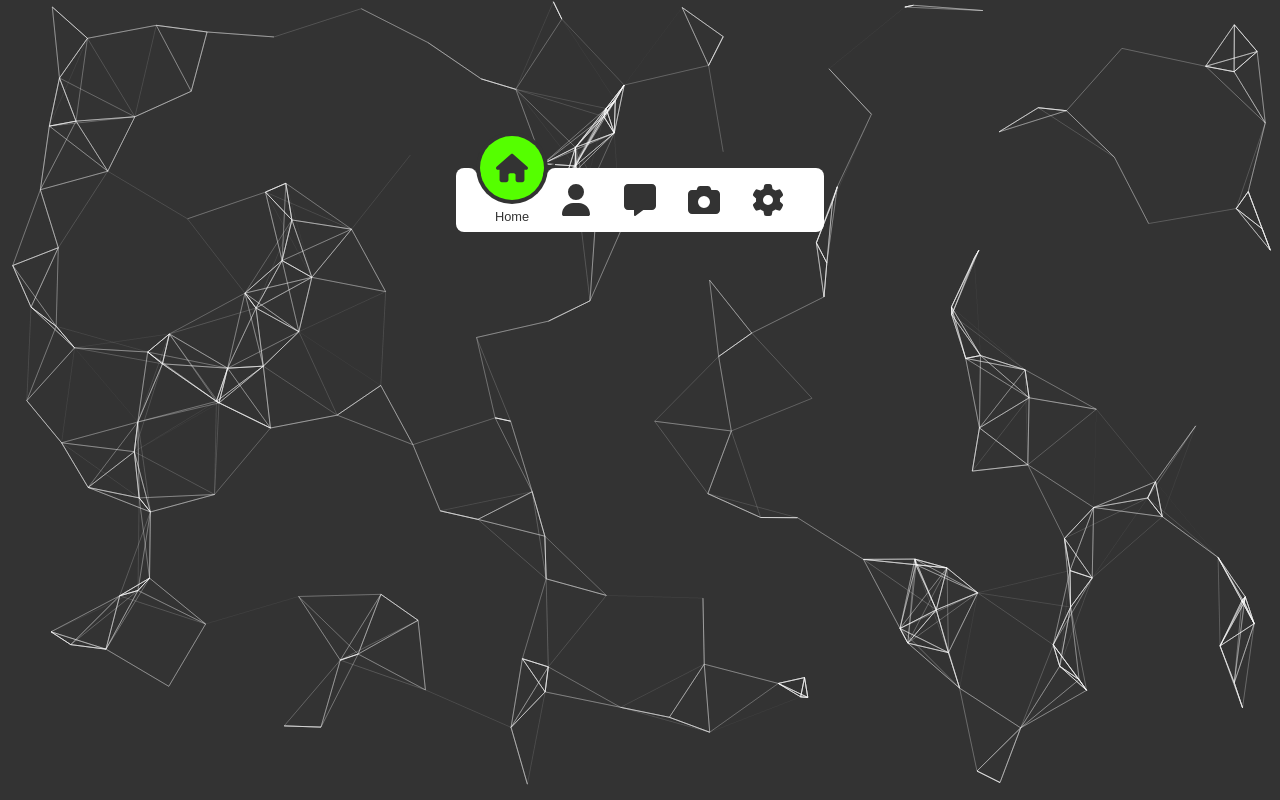
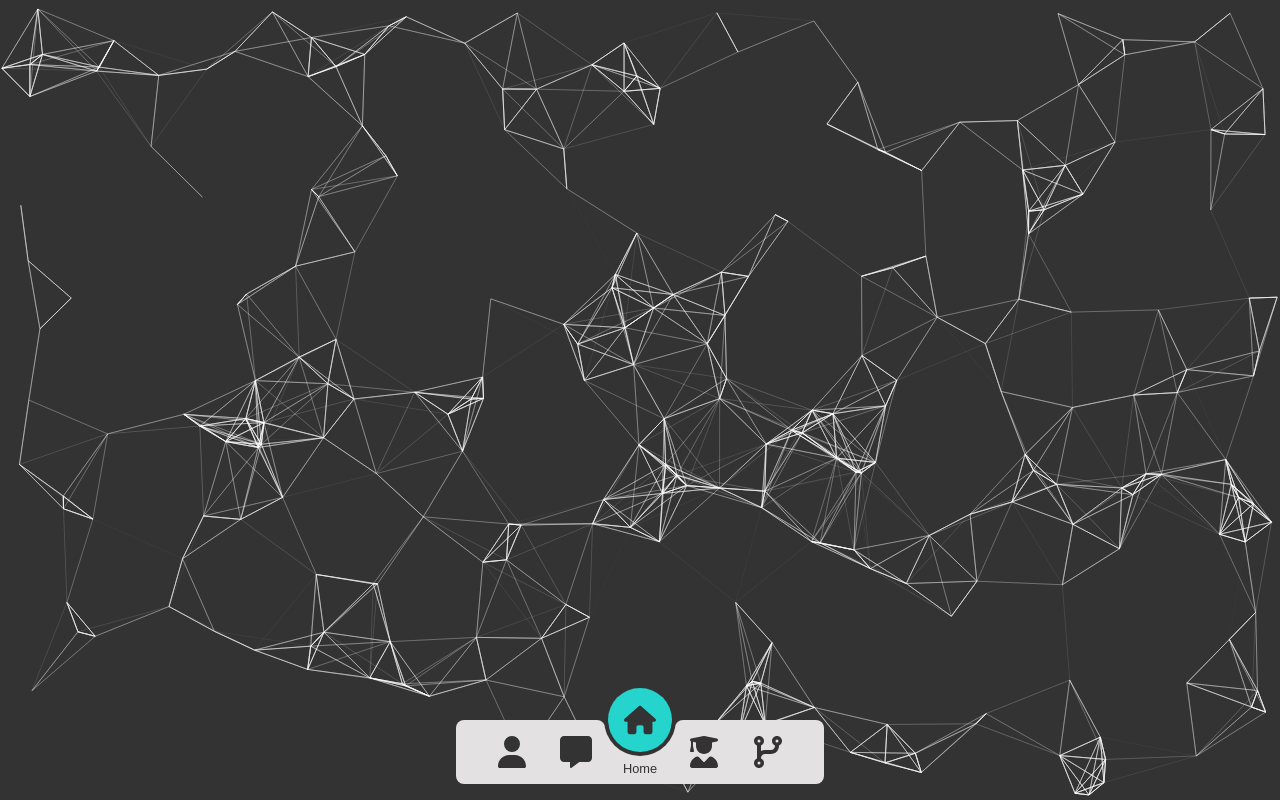
Before and after one commit to dannycoll/front-end-dev, a Next.js app: page / in a window 1280 px wide. Built offline with nearby package versions, Linux system fonts and the light colour scheme.

Commit message:
Update styles + move particle settings

```diff
--- a/components/Navbar/Navbar.jsx
+++ b/components/Navbar/Navbar.jsx
@@ -1,46 +1,56 @@
-import { FontAwesomeIcon } from "@fortawesome/react-fontawesome";
+import { FontAwesomeIcon } from '@fortawesome/react-fontawesome';
 import {
-  faCamera,
-  faGear,
+  faLightbulb,
+  faBriefcase,
   faHouse,
   faMessage,
   faUser,
-} from "@fortawesome/free-solid-svg-icons";
-import styles from "../../styles/Navbar.module.css";
-import { useState } from "react";
+  faCodeBranch,
+  faUserGraduate,
+} from '@fortawesome/free-solid-svg-icons';
+import styles from '../../styles/Navbar.module.css';
+import { useState } from 'react';
 
 const Navbar = () => {
-  const [indictatorPosition, setIndicatorPosition] = useState(0);
+  const [indictatorPosition, setIndicatorPosition] = useState(2);
 
-  const handleClick = (e) => {
+  const handleClick = e => {
     let anchor;
-    if (e.target.matches("a")) {
+    if (e.target.matches('a')) {
       anchor = e.target;
     } else {
-      anchor = e.target.closest("a");
+      anchor = e.target.closest('a');
     }
     if (anchor != null) {
-      const allAnchors = [...document.querySelectorAll("a")];
+      const allAnchors = [...document.querySelectorAll('a')];
       const index = allAnchors.indexOf(anchor);
       setIndicatorPosition(index);
     }
   };
   return (
-    <nav className={styles.navbarContainer} onClick={(e) => handleClick(e)}>
+    <nav className={styles.navbarContainer} onClick={e => handleClick(e)}>
       <ul className={styles.list}>
-        <div
-          style={{ "--position": indictatorPosition }}
-          data-indicator
-          className={styles.indicator}
-        >
+        <div style={{ '--position': indictatorPosition }} data-indicator className={styles.indicator}>
           <div className={styles.corners}></div>
         </div>
         <li>
-          <a
-            href="#"
-            className={indictatorPosition === 0 ? styles.active : ""}
-            onClick={(e) => handleClick(e)}
-          >
+          <a href="#" onClick={e => handleClick(e)} className={indictatorPosition === 0 ? styles.active : ''}>
+            <div className={styles.icon}>
+              <FontAwesomeIcon icon={faUser} />
+            </div>
+            <div className={styles.text}>About Me</div>
+          </a>
+        </li>
+        <li>
+          <a href="#" onClick={e => handleClick(e)} className={indictatorPosition === 1 ? styles.active : ''}>
+            <div className={styles.icon}>
+              <FontAwesomeIcon icon={faMessage} />
+            </div>
+            <div className={styles.text}>Contact</div>
+          </a>
+        </li>
+        <li>
+          <a href="#" className={indictatorPosition === 2 ? styles.active : ''} onClick={e => handleClick(e)}>
             <div className={styles.icon}>
               <FontAwesomeIcon icon={faHouse} />
             </div>
@@ -48,52 +58,20 @@ const Navbar = () => {
           </a>
         </li>
         <li>
-          <a
-            href="#"
-            onClick={(e) => handleClick(e)}
-            className={indictatorPosition === 1 ? styles.active : ""}
-          >
+          <a href="#" onClick={e => handleClick(e)} className={indictatorPosition === 3 ? styles.active : ''}>
             <div className={styles.icon}>
-              <FontAwesomeIcon icon={faUser} />
+              <FontAwesomeIcon icon={faUserGraduate} />
             </div>
-            <div className={styles.text}>Account</div>
+            <div className={styles.text}>Experience</div>
           </a>
         </li>
         <li>
-          <a
-            href="#"
-            onClick={(e) => handleClick(e)}
-            className={indictatorPosition === 2 ? styles.active : ""}
-          >
+          <a href="#" onClick={e => handleClick(e)} className={indictatorPosition === 4 ? styles.active : ''}>
             <div className={styles.icon}>
-              <FontAwesomeIcon icon={faMessage} />
+              <FontAwesomeIcon icon={faCodeBranch} />
             </div>
-            <div className={styles.text}>Messages</div>
-          </a>
-        </li>
-        <li>
-          <a
-            href="#"
-            onClick={(e) => handleClick(e)}
-            className={indictatorPosition === 3 ? styles.active : ""}
-          >
-            <div className={styles.icon}>
-              <FontAwesomeIcon icon={faCamera} />
-            </div>
-            <div className={styles.text}>Photos</div>
-          </a>
-        </li>
-        <li>
-          <a
-            href="#"
-            onClick={(e) => handleClick(e)}
-            className={indictatorPosition === 4 ? styles.active : ""}
-          >
-            <div className={styles.icon}>
-              <FontAwesomeIcon icon={faGear} />
-            </div>
-            <div className={styles.text} onClick={(e) => handleClick(e)}>
-              Settings
+            <div className={styles.text} onClick={e => handleClick(e)}>
+              Projects
             </div>
           </a>
         </li>
--- a/pages/index.js
+++ b/pages/index.js
@@ -1,120 +1,15 @@
 import Navbar from '../components/Navbar/Navbar';
 import Particles from 'react-tsparticles';
+import options from '../utils/particleOptions';
 
 export default function Home() {
-  const options = {
-    particles: {
-      number: {
-        value: 150,
-        density: {
-          enable: true,
-          area: 800,
-        },
-      },
-      color: {
-        value: ['#BD10E0', '#B8E986', '#50E3C2', '#FFD300', '#E86363'],
-      },
-      shape: {
-        type: 'line',
-        stroke: {
-          width: 0,
-          color: '#b6b2b2',
-        },
-      },
-      links: {
-        distance: 100,
-        enable: true,
-        width: 1,
-        opacity: 0.5,
-      },
-      opacity: {
-        value: 0.5211089197812949,
-        random: false,
-        animation: {
-          enable: true,
-          speed: 1,
-          minimumValue: 0.1,
-          sync: false,
-        },
-      },
-      size: {
-        value: 8.017060304327615,
-        random: true,
-        animation: {
-          enable: true,
-          speed: 12.181158184520175,
-          minimumValue: 0.1,
-          sync: false,
-        },
-      },
-      lineLinked: {
-        enable: false,
-        distance: 150,
-        color: '#c8c8c8',
-        opacity: 0.4,
-        width: 1,
-      },
-      move: {
-        enable: true,
-        speed: 1,
-        direction: 'none',
-        random: false,
-        straight: false,
-        outMode: 'bounce',
-        bounce: false,
-        attract: {
-          enable: false,
-          rotateX: 600,
-          rotateY: 1200,
-        },
-      },
-    },
-    interactivity: {
-      detectOn: 'canvas',
-      events: {
-        onHover: {
-          enable: true,
-          mode: 'connect',
-        },
-        onClick: {
-          enable: false,
-          mode: 'push',
-        },
-        resize: true,
-      },
-      modes: {
-        grab: {
-          distance: 400,
-          lineLinked: {
-            opacity: 1,
-          },
-        },
-        bubble: {
-          distance: 400,
-          size: 40,
-          duration: 2,
-          opacity: 8,
-          speed: 3,
-        },
-        connect: {},
-        repulse: {
-          distance: 200,
-          duration: 0.4,
-        },
-        push: {
-          particles_nb: 4,
-        },
-        remove: {
-          particles_nb: 2,
-        },
-      },
-    },
-    detectRetina: true,
+  const particleOptions = {
+    ...options,
   };
 
   return (
     <div>
-      <Particles options={options} />
+      <Particles options={particleOptions} />
       <Navbar />
     </div>
   );
--- a/styles/Navbar.module.css
+++ b/styles/Navbar.module.css
@@ -1,12 +1,12 @@
 .navbarContainer {
-  background-color: white;
+  background-color: rgb(227, 225, 225);
   border-radius: var(--border-radius);
   width: max-content;
   margin: 0 auto;
-  margin-top: 10rem;
   padding: 0 calc(var(--nav-item-padding) * 1.5);
   position: absolute;
   left: 50%;
+  top: 90%;
   transform: translate(-50%, 0);
 }
 
@@ -71,7 +71,7 @@
 }
 
 .indicator::after {
-  background-color: hsl(100, 100%, 50%);
+  background-color: hsl(177, 70%, 49%);
   width: calc(var(--icon-size) * 2);
   height: calc(var(--icon-size) * 2);
   top: calc(-1 * var(--icon-size));
@@ -90,7 +90,7 @@
   position: absolute;
   width: var(--border-radius);
   height: var(--border-radius);
-  background-color: white;
+  background-color: rgb(227, 225, 225);
   z-index: 1;
   top: calc(-1 * var(--indicator-spacing));
   left: calc(0.2 * var(--indicator-spacing));
@@ -109,7 +109,7 @@
   position: absolute;
   width: var(--border-radius);
   height: var(--border-radius);
-  background-color: white;
+  background-color: rgb(227, 225, 225);
   z-index: 1;
   top: calc(-1 * var(--indicator-spacing));
   left: calc(var(--icon-size) * 2 + -0.2 * var(--indicator-spacing));
--- /dev/null
+++ b/utils/particleOptions.js
@@ -0,0 +1,110 @@
+const options = {
+  particles: {
+    number: {
+      value: 200,
+      density: {
+        enable: true,
+        area: 800,
+      },
+    },
+    color: {
+      value: ['#ffff00', '#ff0000', '#000ff', '#bf00ff', '#ff0066', '#66ffcc'],
+    },
+    shape: {
+      type: 'line',
+      stroke: {
+        width: 0,
+      },
+    },
+    links: {
+      distance: 100,
+      enable: true,
+      width: 1,
+      opacity: 0.6,
+    },
+    opacity: {
+      random: false,
+      animation: {
+        enable: true,
+        speed: 1,
+        minimumValue: 0.1,
+        sync: false,
+      },
+    },
+    size: {
+      value: 8.017060304327615,
+      random: true,
+      animation: {
+        enable: true,
+        speed: 10,
+        minimumValue: 0.1,
+        sync: false,
+      },
+    },
+    lineLinked: {
+      enable: false,
+      distance: 300,
+      opacity: 0.4,
+      width: 1,
+    },
+    move: {
+      enable: true,
+      speed: 1,
+      direction: 'none',
+      random: false,
+      straight: false,
+      outMode: 'bounce',
+      bounce: false,
+      attract: {
+        enable: false,
+        rotateX: 600,
+        rotateY: 1200,
+      },
+    },
+  },
+  interactivity: {
+    detectOn: 'canvas',
+    events: {
+      onHover: {
+        enable: true,
+        mode: 'connect',
+      },
+      onClick: {
+        enable: false,
+        mode: 'push',
+      },
+      resize: true,
+    },
+    modes: {
+      grab: {
+        distance: 400,
+        lineLinked: {
+          opacity: 1,
+        },
+      },
+      bubble: {
+        distance: 400,
+        size: 40,
+        duration: 2,
+        opacity: 8,
+        speed: 3,
+      },
+      connect: {
+        distance: 400,
+      },
+      repulse: {
+        distance: 200,
+        duration: 0.4,
+      },
+      push: {
+        number: 4,
+      },
+      remove: {
+        particles_nb: 2,
+      },
+    },
+  },
+  detectRetina: true,
+};
+
+export default options;
```
